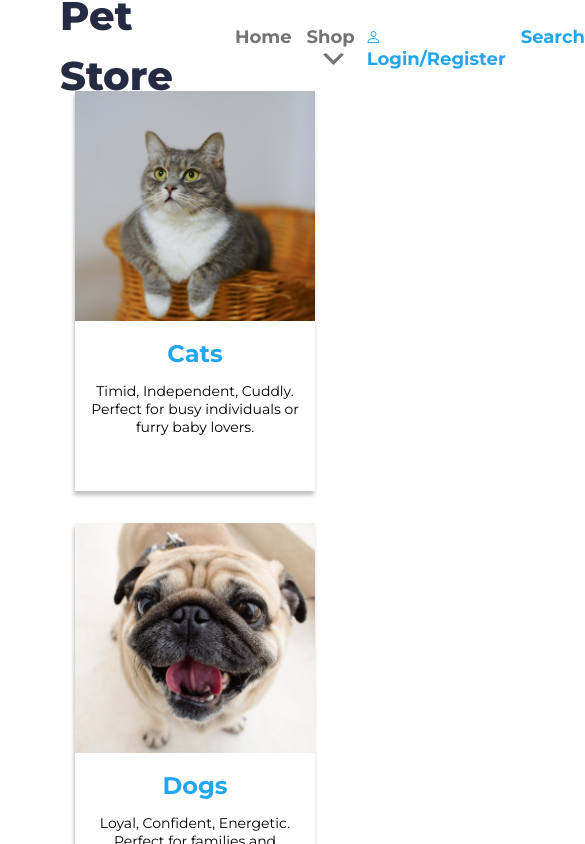
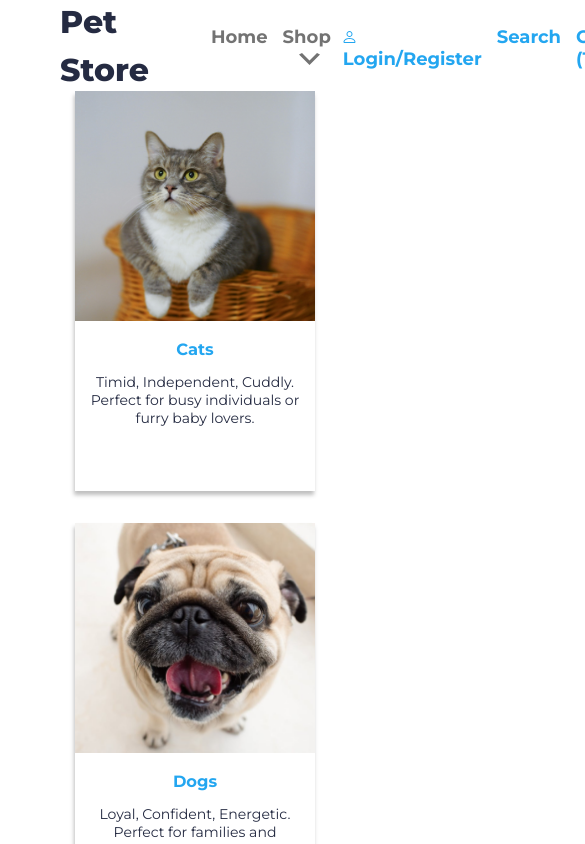
Before and after one commit to u-iDaniel/pet-store, a React (Vite) app in the folder frontend/: page /shop in a window 390 px wide. Shown: the top 844 px of the page, 585 px wide, since content can reach past the window. Built offline with nearby package versions, Linux system fonts and the light colour scheme.

Commit message:
refactor: css styles
Add var names for colors, make font sizes more responsive, move global
styling to index.css

```diff
--- a/frontend/src/components/CategoryCard.tsx
+++ b/frontend/src/components/CategoryCard.tsx
@@ -12,7 +12,7 @@ const CategoryCard:FC<CardProps> = (props) => {
   return (
     <div className="category-card">
       <img src={props.img} alt={props.category} />
-      <div className="text">
+      <div className="category-card-text">
         <h3>{props.category}</h3>
         <p>{props.desc}</p>
       </div>
--- a/frontend/src/styles/CategoryCard.css
+++ b/frontend/src/styles/CategoryCard.css
@@ -9,18 +9,14 @@ div.category-card {
     object-fit: cover;
   }
 
-  .text {
+  .category-card-text {
     padding: 0 15px;
     text-align: center;
-    color: black;
+    color: var(--text-color);
 
     h3 {
-      color: #23A6F0;
+      color: var(--primary-color);
       margin: 14px 0;
-    }
-
-    p {
-      font-size: 14px;
     }
   }
 }
--- a/frontend/src/styles/Dropdown.css
+++ b/frontend/src/styles/Dropdown.css
@@ -1,13 +1,3 @@
-button {
-  font-size: inherit;
-  font-weight: inherit;
-  color: inherit;
-  background: none;
-  border: none;
-  cursor: pointer;
-  font-family: inherit;
-}
-
 div.dropdown {
   position: relative;
 }
@@ -18,7 +8,7 @@ div.dropdown-menu {
   gap: 12px;
   position: absolute;
   top: 125%;
-  border: 1px solid #737373;
+  border: 1px solid var(--second-text-color);
   background-color: white;
   box-shadow: 0 4px 6px rgba(0, 0, 0, 0.1);
   border-radius: 4px;
@@ -26,6 +16,6 @@ div.dropdown-menu {
   padding: 10px;
 
   * {
-    color: #23A6F0;
+    color: var(--primary-color);
   }
 }
--- a/frontend/src/styles/Main.css
+++ b/frontend/src/styles/Main.css
@@ -1,5 +1,5 @@
 div.background {
-  height: calc(100vh - 91px);
+  min-height: calc(100vh - 91px);
   display: flex;
 
   .left {
@@ -23,7 +23,6 @@ div.background {
     display: flex;
     flex-direction: column;
     gap: 30px;
-    height: 65%;
     width: 40%;
     color: white;
     margin-left: 150px;
@@ -33,7 +32,6 @@ div.background {
       color: white;
       font-size: 0.875em;
       font-weight: bold;
-      text-decoration: none;
       border: 1px solid white;
       border-radius: 4px;
       padding: 15px 40px;
--- a/frontend/src/styles/Navbar.css
+++ b/frontend/src/styles/Navbar.css
@@ -9,14 +9,8 @@ nav {
   height: 91px;
 
   h1 {
-    font-size: 2.5em;
-    color: #252B42;
+    color: var(--text-color);
     margin-right: 50px;
-  }
-
-  a {
-
-    text-decoration: none;
   }
 }
 
@@ -32,10 +26,10 @@ nav ul {
 }
 
 nav ul.left li {
-  color: #737373;
+  color: var(--second-text-color);
 }
 
 nav ul.right {
-  color: #23A6F0;
+  color: var(--primary-color);
   margin-left: auto;
 }
--- a/frontend/src/styles/Shop.css
+++ b/frontend/src/styles/Shop.css
@@ -4,7 +4,3 @@ div.container {
   justify-content: space-evenly;
   align-items: center;
 }
-
-a {
-  text-decoration: none;
-}
--- a/frontend/src/styles/index.css
+++ b/frontend/src/styles/index.css
@@ -1,6 +1,12 @@
 :root {
   font-family: "Montserrat", Inter, system-ui, Avenir, Helvetica, Arial, sans-serif;
   background-color: white;
+  --primary-color: #23A6F0;
+  --text-color: #252B42;
+  --second-text-color: #737373;
+  --price-color: #23856D;
+  --success-color: #2DC071;
+  --removal-color: #B00000;
 
   font-synthesis: none;
   text-rendering: optimizeLegibility;
@@ -21,16 +27,34 @@ body {
 }
 
 h1 {
-  font-size: 4em;
+  font-size: clamp(1.875rem, 1.4402rem + 2.1739vw, 4.375rem);
   font-weight: 800;
   line-height: 1.5;
 }
 
 h3 {
-  font-size: 1.5em;
+  font-size: clamp(1rem, 0.913rem + 0.4348vw, 1.5rem);
 }
 
 h4 {
-  font-size: 1.2em;
+  font-size: clamp(1rem, 0.9652rem + 0.1739vw, 1.2rem);
   font-weight: 500;
 }
+
+p {
+  font-size: clamp(0.875rem, 0.8533rem + 0.1087vw, 1rem);
+}
+
+a {
+  text-decoration: none;
+}
+
+button {
+  font-size: inherit;
+  font-weight: inherit;
+  color: inherit;
+  background: none;
+  border: none;
+  cursor: pointer;
+  font-family: inherit;
+}
```
